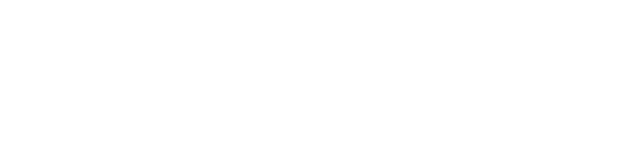
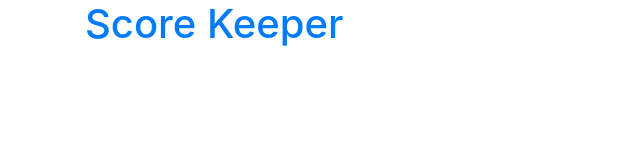
Before and after one commit to tranviethoang12345/MindX-FullStackWeb, a plain HTML site: page Mini Hackathon/game.html in a window 1280 px wide. Shown: the whole page, without its empty margins (0-640 px from the left). Drawn offline with nearby package versions, Linux system fonts and the light colour scheme.

Commit message:
Update game.html

```diff
--- a/Mini Hackathon/game.html
+++ b/Mini Hackathon/game.html
@@ -12,7 +12,15 @@
 </head>
 
 <body>
+    <div class="container">
+        <header>
+            <a href="index.html"><h1>Score Keeper</h1></a>
+        </header>
 
+        <section class="main">
+
+        </section>
+    </div>
 
     <script src="https://cdnjs.cloudflare.com/ajax/libs/jquery/3.4.1/jquery.slim.min.js"></script>
     <script src="https://cdnjs.cloudflare.com/ajax/libs/popper.js/1.15.0/umd/popper.min.js"></script>
```
